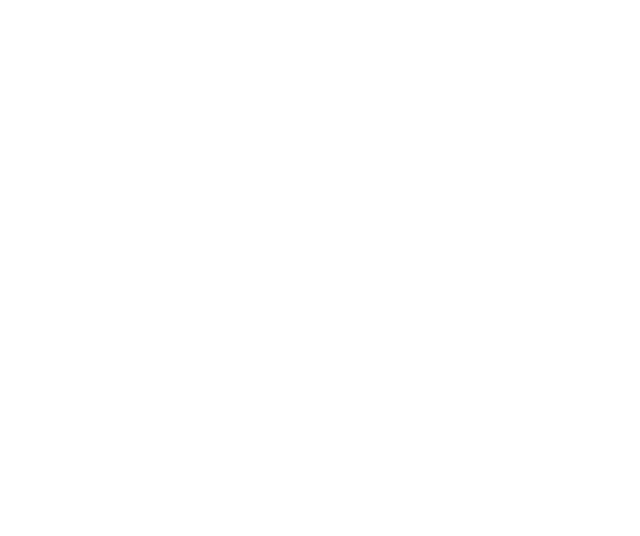
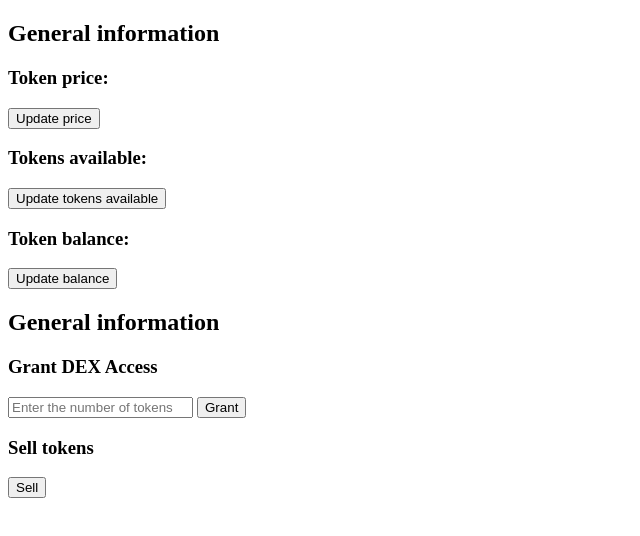
Before and after one commit to Awacs96/messing-with-erc-20, a website: page frontend/base.html in a window 1280 px wide. Shown: the whole page, without its empty margins (0-640 px from the left). Drawn offline with Linux system fonts and the light colour scheme.

Commit message:
html changes

```diff
--- a/frontend/base.html
+++ b/frontend/base.html
@@ -1,12 +1,46 @@
 <!DOCTYPE html>
 <html lang="en">
 <head>
-    <meta charset="UTF-8">
-    <meta name="viewport" content="width=device-width, initial-scale=1.0">
+    <meta charset="UTF-8" />
+    <meta http-equiv="X-UA-Compatible" contect="IE=edge" />
+    <meta name="viewport" content="width=device-width, initial-scale=1.0" />
     <title>DEX ERC-20</title>
 </head>
 <body>
-    <div class="container"></div>
+    <div class="container">
+        <h2>General information</h2>
+        <div class="row">
+            <div class="item">
+                <h3>Token price: <span id="tokenPrice"></span></h3>
+                <button onClick="getPrice()">Update price</button>
+            </div>
+            <div class="item">
+                <h3>Tokens available: <span id="tokensAvailable"></span></h3>
+                <button onClick="getAvailableTokens()">Update tokens available</button>
+            </div>
+            <div class="item">
+                <h3>Token balance: <span id="tokenPrice"></span></h3>
+                <button onClick="getTokenBalance()">Update balance</button>
+            </div>
+        </div>
+    </div>
+    <div class="container">
+        <h2>General information</h2>
+        <div class="row">
+            <div class="item">
+                <h3>Grant DEX Access</h3>
+                <div>
+                    <input type="number" min="0" placeholder="Enter the number of tokens" id="tokenGrant" />
+                    <button onClick="grantAccess()">Grant</button>
+                </div>
+            </div>
+            <div class="item">
+                <h3>Sell tokens</h3>
+                <button onClick="sell()">Sell</button>
+            </div>
+        </div>
+    </div>
+
     <script
         scr="https://cdn.ethers.io/lib/ethers-5.2.umd.min.js"
         type="application/javascript"
```
